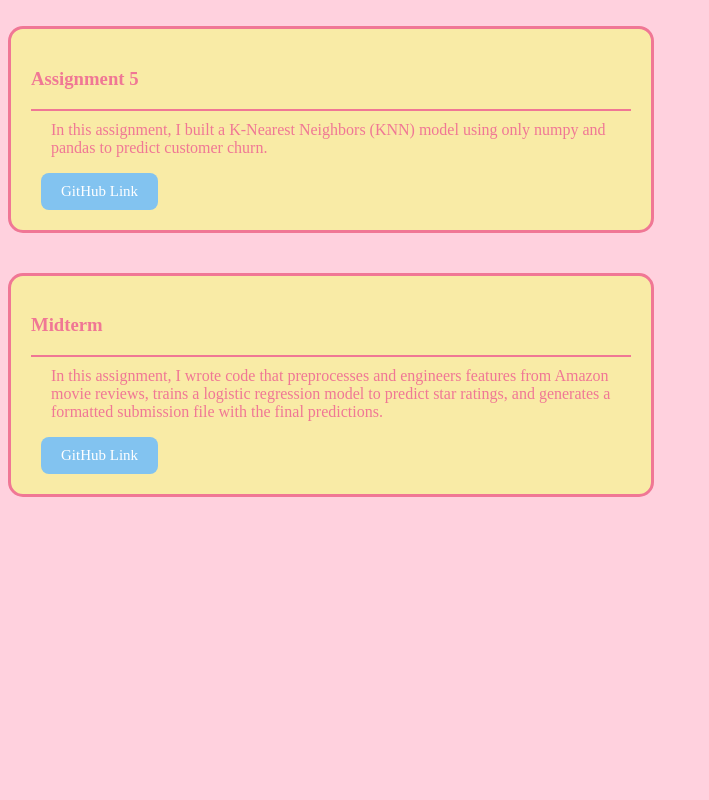
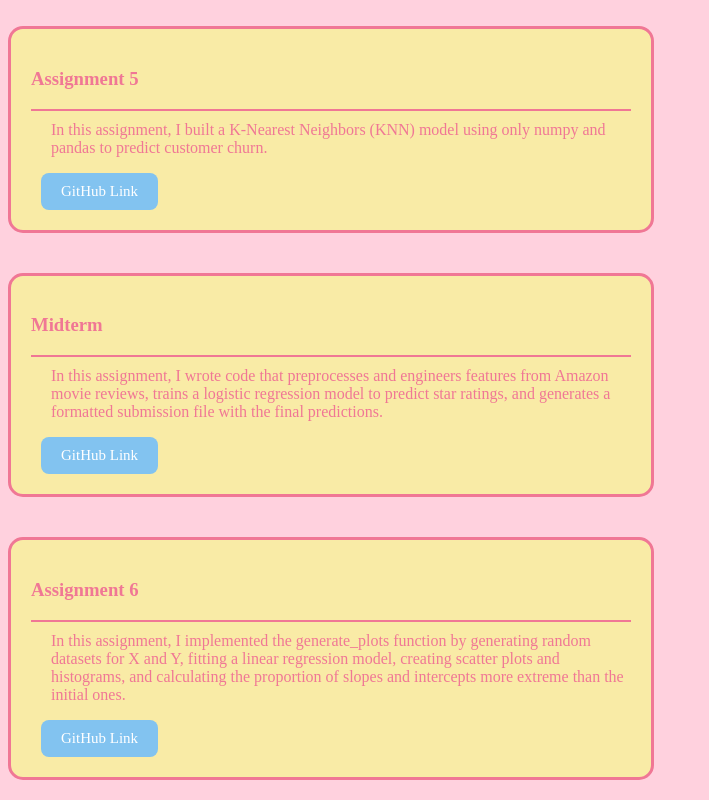
Before and after one commit to victoriaklin/victoriaklin.github.io, a plain HTML site: page assignments.html in a window 1280 px wide. Shown: the part 2004-2804 px from the top of the page, without its empty margins (0-709 px from the left). Before the commit the page ends 2521 px from the top, so only its background shows below. Drawn offline with Linux system fonts and the light colour scheme.

Commit message:
adding assignment 6

```diff
--- a/assignments.html
+++ b/assignments.html
@@ -78,5 +78,12 @@
         <!-- Updated GitHub Link button -->
         <a href="https://github.com/victoriaklin/vicki-506-midterm.git" class="button">GitHub Link</a>
     </div>
+    <div class="assignments-container">
+        <h3>Assignment 6</h3>
+        <hr>
+        <p>In this assignment, I implemented the generate_plots function by generating random datasets for X and Y, fitting a linear regression model, creating scatter plots and histograms, and calculating the proportion of slopes and intercepts more extreme than the initial ones.</p>
+        <!-- Updated GitHub Link button -->
+        <a href="https://github.com/victoriaklin/vicki-assignment-6.git" class="button">GitHub Link</a>
+    </div>
 </body>
 </html>
```
